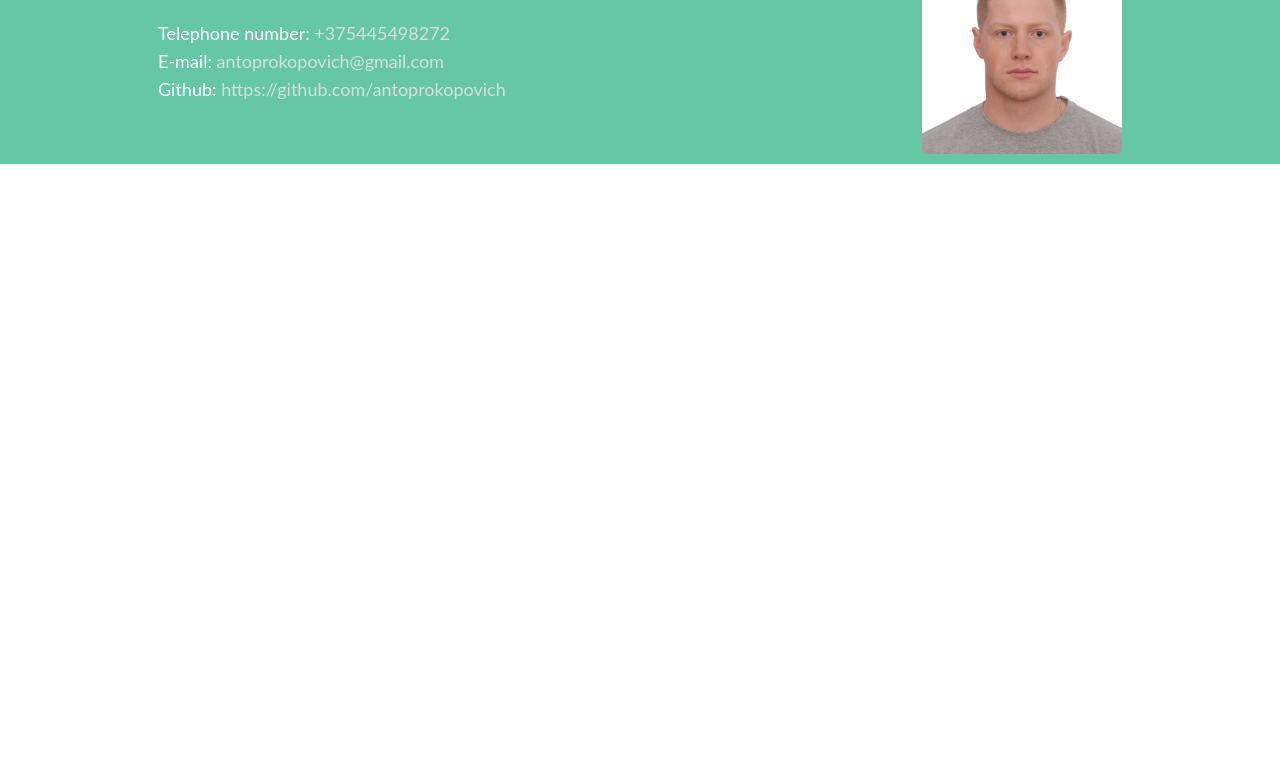
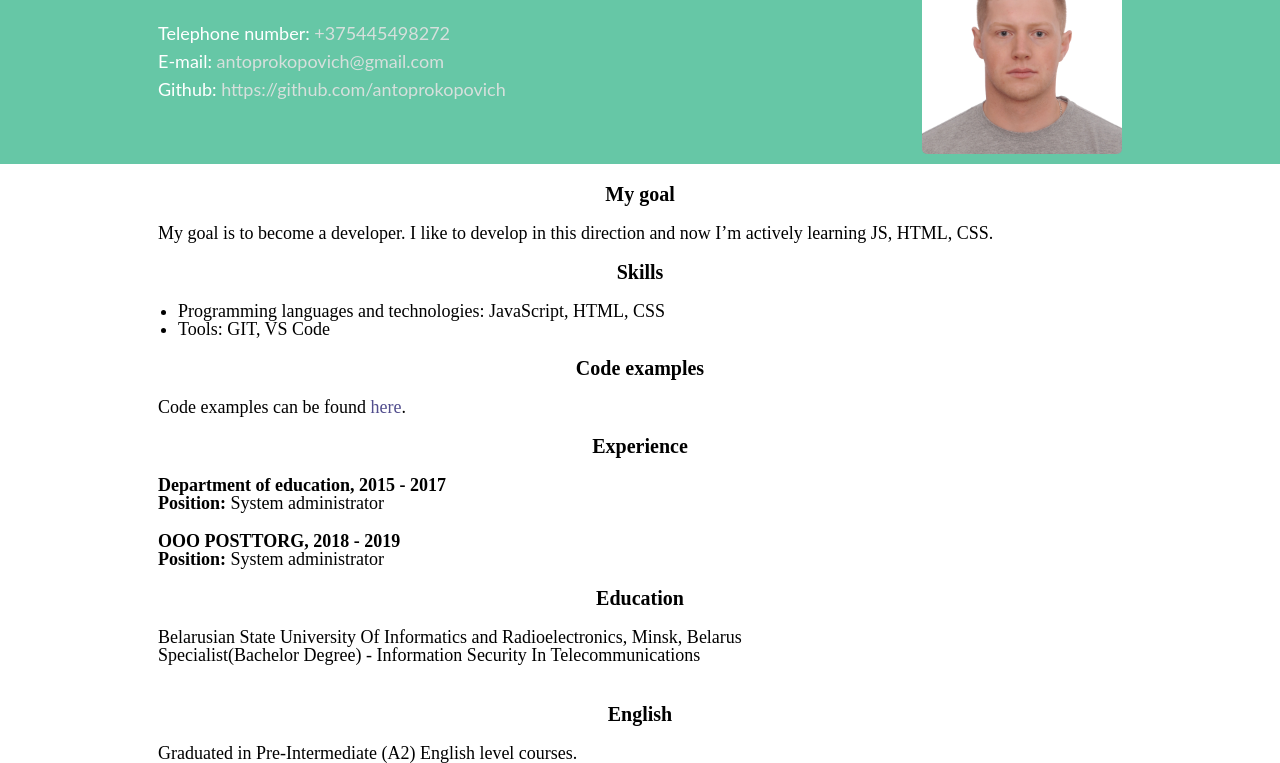
Before and after one commit to antoprokopovich/rsschool-cv, a plain HTML site: page index.html in a window 1280 px wide. Shown: the part 56-819 px from the top of the page. Drawn offline with Linux system fonts and the light colour scheme.

Commit message:
feat: add main

```diff
--- a/index.html
+++ b/index.html
@@ -22,6 +22,42 @@
       </div>
     </div>
   </header>
+  <main>
+    <section>
+      <div class="goal">
+        <h2>My goal</h2>
+        <p>My goal is to become a developer. I like to develop in this direction and
+          now I’m actively learning JS, HTML, CSS.</p>
+      </div>
+      <div class="skills">
+        <h2>Skills</h2>
+        <ul>
+          <li><span>Programming languages and technologies:</span> JavaScript, HTML, CSS</li>
+          <li><span>Tools:</span> GIT, VS Code</li>
+        </ul>
+      </div>
+      <div class="examples">
+        <h2>Code examples</h2>
+        <p>Code examples can be found <a href="https://github.com/antoprokopovich">here</a>.</p>
+      </div>
+      <div class="experience">
+        <h2>Experience</h2>
+        <p><span>Department of education, 2015 - 2017</span></p>
+        <p class="padding"><span>Position:</span> System administrator</p>
+        <p><span>OOO POSTTORG, 2018 - 2019</span></p>
+        <p><span>Position:</span> System administrator</p>
+      </div>
+      <div class="education">
+        <h2>Education</h2>
+        <p>Belarusian State University Of Informatics and Radioelectronics, Minsk, Belarus</p>
+        <p class="padding">Specialist(Bachelor Degree) - Information Security In Telecommunications</p>
+      </div>
+      <div class="english">
+        <h2>English</h2>
+        <p>Graduated in Pre-Intermediate (A2) English level courses.</p>
+      </div>
+    </section>
+  </main>
 
 </body>
 </html>
--- a/styles.css
+++ b/styles.css
@@ -34,11 +34,57 @@ img {
   border-radius: 5px;
 }
 
-a {
+header a {
   text-decoration: none;
   color: rgba(226, 226, 226, 0.9);
 }
 
-a:hover {
+header a:hover {
   color: rgb(255, 255, 255);
 }
+
+main {
+  width: 1024px;
+  margin: 0 auto;
+}
+
+main h2 {
+  padding: 20px 0;
+  font-size: 20px;
+  font-weight: bold;
+  text-align: center;
+}
+
+main p {
+  padding-left: 30px;
+  font-size: 18px;
+  text-align: left;
+}
+
+.skills ul {
+  padding-left: 50px;
+  font-size: 18px;
+  text-align: left;
+  list-style-type: disc;
+}
+
+.skills-span {
+  font-weight: bold;
+}
+
+main a {
+  text-decoration: none;
+  color: rgba(62, 58, 129, 0.9);
+}
+
+main a:hover {
+  color: rgba(196, 72, 144, 0.9)
+}
+
+.experience span {
+  font-weight: bold;
+}
+
+.padding {
+  padding-bottom: 20px;
+}
```
